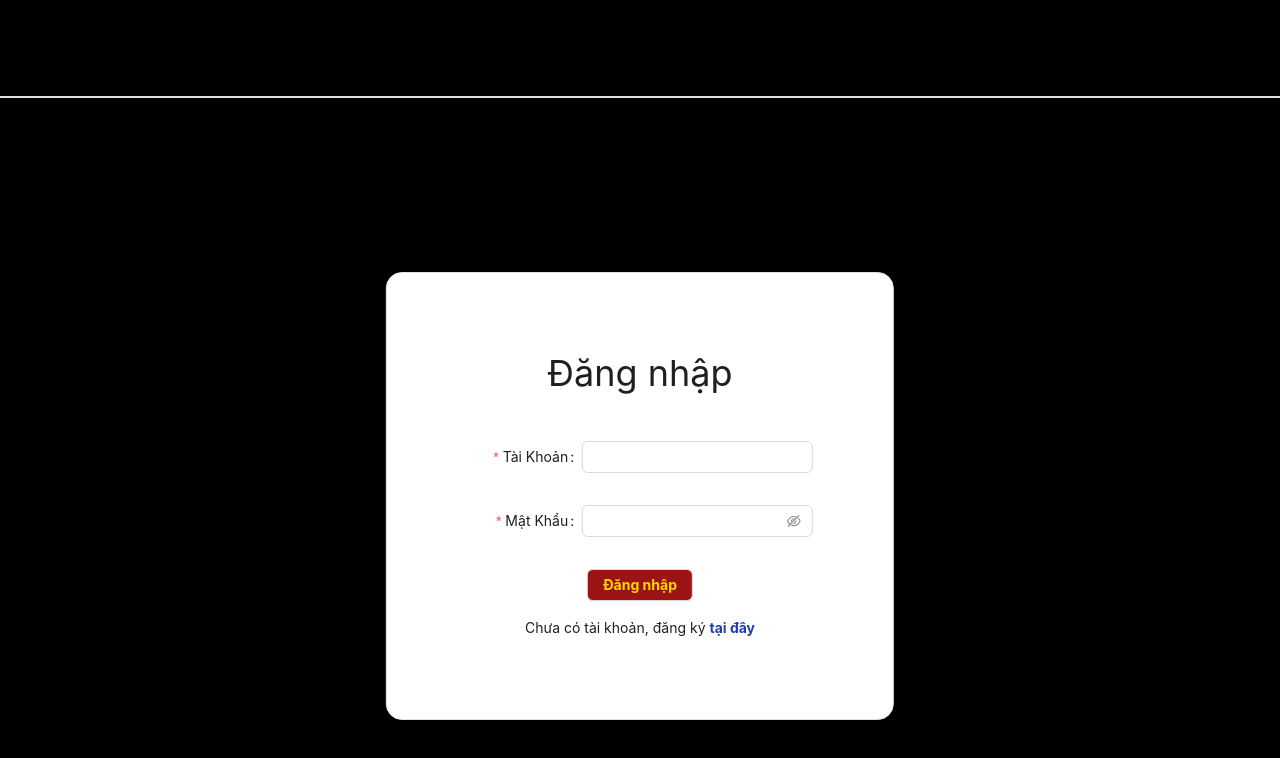
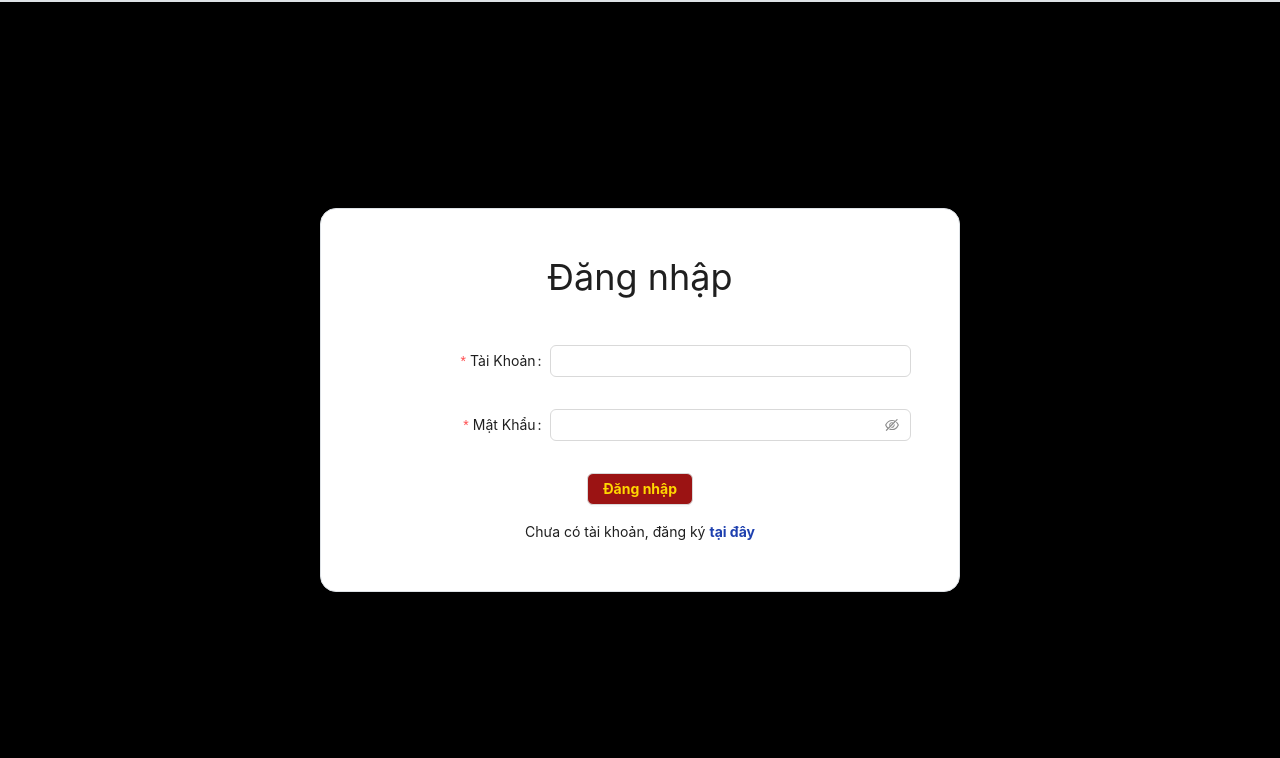
Before and after one commit to ThaoHuynhD/CapstoneJS3, a React (Create React App) app: page /sign-in in a window 1280 px wide. Shown: the top 758 px of the page. Built offline with nearby package versions, Linux system fonts and the light colour scheme.

Commit message:
update respomsive

```diff
--- a/src/App.js
+++ b/src/App.js
@@ -40,13 +40,11 @@ function App() {
   return (
     <div className="App">
       <BrowserRouter>
-        <div className={isAdmin ? '' : 'pt-24'}>
-          <Routes>
-            {selectedRoutes.map((route) => (
-              <Route key={route.path} path={route.path} element={route.element} />
-            ))}
-          </Routes>
-        </div>
+        <Routes>
+          {selectedRoutes.map((route) => (
+            <Route key={route.path} path={route.path} element={route.element} />
+          ))}
+        </Routes>
       </BrowserRouter>
     </div>
   );
--- a/src/page/admin/MainAdminPage/MainAdminPage.js
+++ b/src/page/admin/MainAdminPage/MainAdminPage.js
@@ -41,7 +41,6 @@ export default function MainAdminPage() {
 
     const componentMapping = {
         user: <UserManagement />,
-        // addMovie: <AddMovie />,
         movie: <MovieList setSelectedItem={setSelectedItem} setSelectedMaPhim={setSelectedMaPhim} />,
         showtime: <ShowTimeManagement selectedMaPhim={selectedMaPhim} />,
         personal: <PersonalPage />,
--- a/src/page/login/SignInPage.js
+++ b/src/page/login/SignInPage.js
@@ -55,16 +55,16 @@ export default function SignInPage() {
     return (
         <div id='sign-in' className='w-screen h-screen relative bg-black'>
             <div className='container border '>
-                <div className='text-center absolute top-1/2 left-1/2 -translate-x-1/2 -translate-y-1/2'>
+                <div className='text-center absolute top-1/2 left-1/2 -translate-x-1/2 -translate-y-1/2 w-5/6 lg:w-1/2'>
                     <Form
-                        className='p-20 border bg-white rounded-2xl'
+                        className='lg:p-20 p-5 border bg-white rounded-2xl w-full'
                         theme={'dark'}
                         {...formItemLayout}
                         form={form}
                         name="register"
                         onFinish={onFinish}
                         style={{
-                            maxWidth: 1000,
+                            maxWidth: 1200,
                         }}
                         scrollToFirstError
                     >
--- a/src/page/login/SignUpPage.js
+++ b/src/page/login/SignUpPage.js
@@ -51,17 +51,16 @@ export default function SignUpPage() {
     return (
         <div id='sign-up' className='w-screen h-screen relative bg-black'>
             <div className='container border '>
-                <div className='text-center absolute top-1/2 left-1/2 -translate-x-1/2 -translate-y-1/2'>
+                <div className='text-center absolute top-1/2 left-1/2 -translate-x-1/2 -translate-y-1/2 w-5/6 lg:w-1/2'>
                     <Form
-                        // className='mx-auto my-5 border p-5 text-center'
-                        className='py-20 px-40 border bg-white rounded-2xl'
+                        className=' lg:p-20 p-5 border bg-white rounded-2xl'
                         theme={'dark'}
                         {...formItemLayout}
                         form={form}
                         name="register"
                         onFinish={onFinish}
                         style={{
-                            maxWidth: 600,
+                            maxWidth: 1200,
                         }}
                         scrollToFirstError
                     >
```
